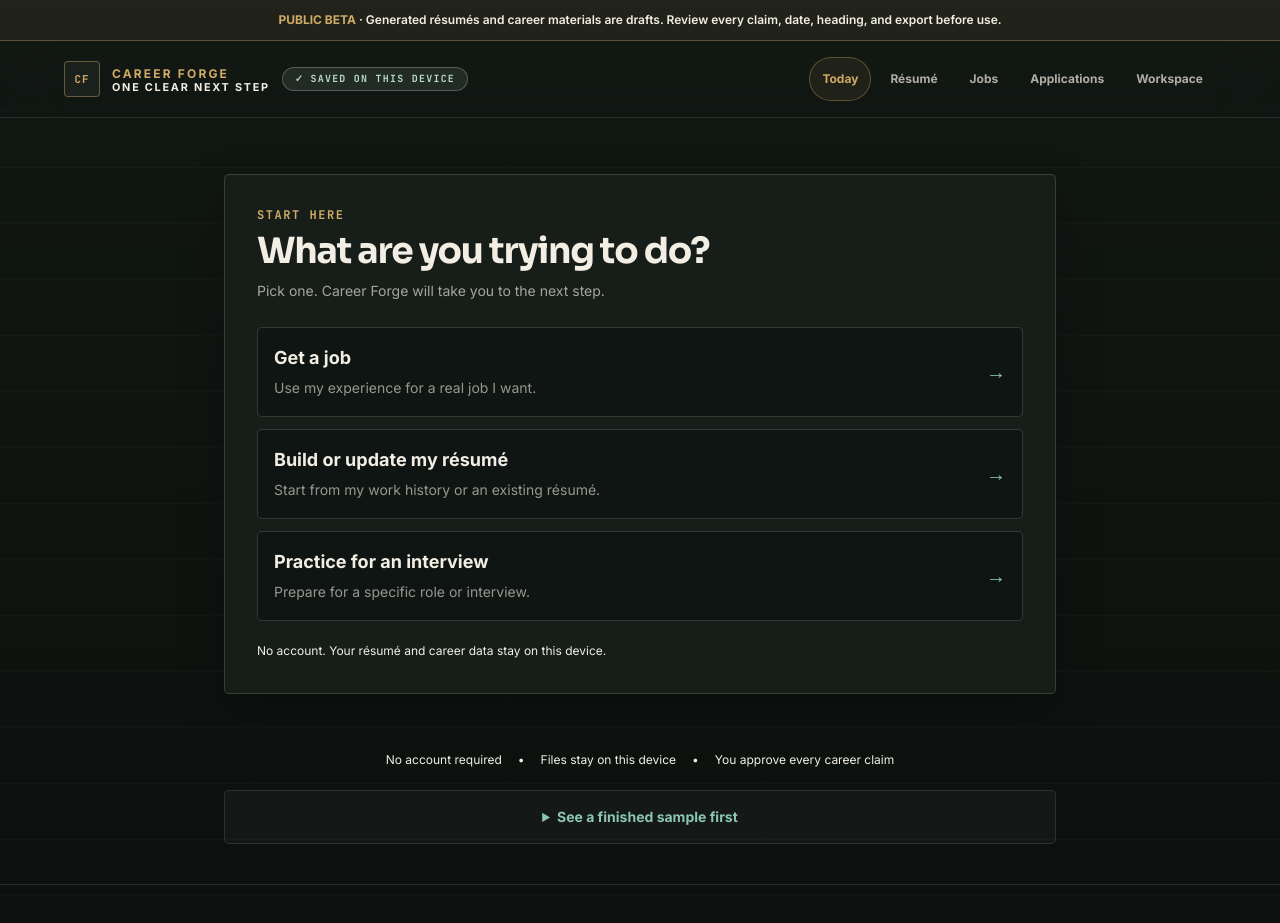
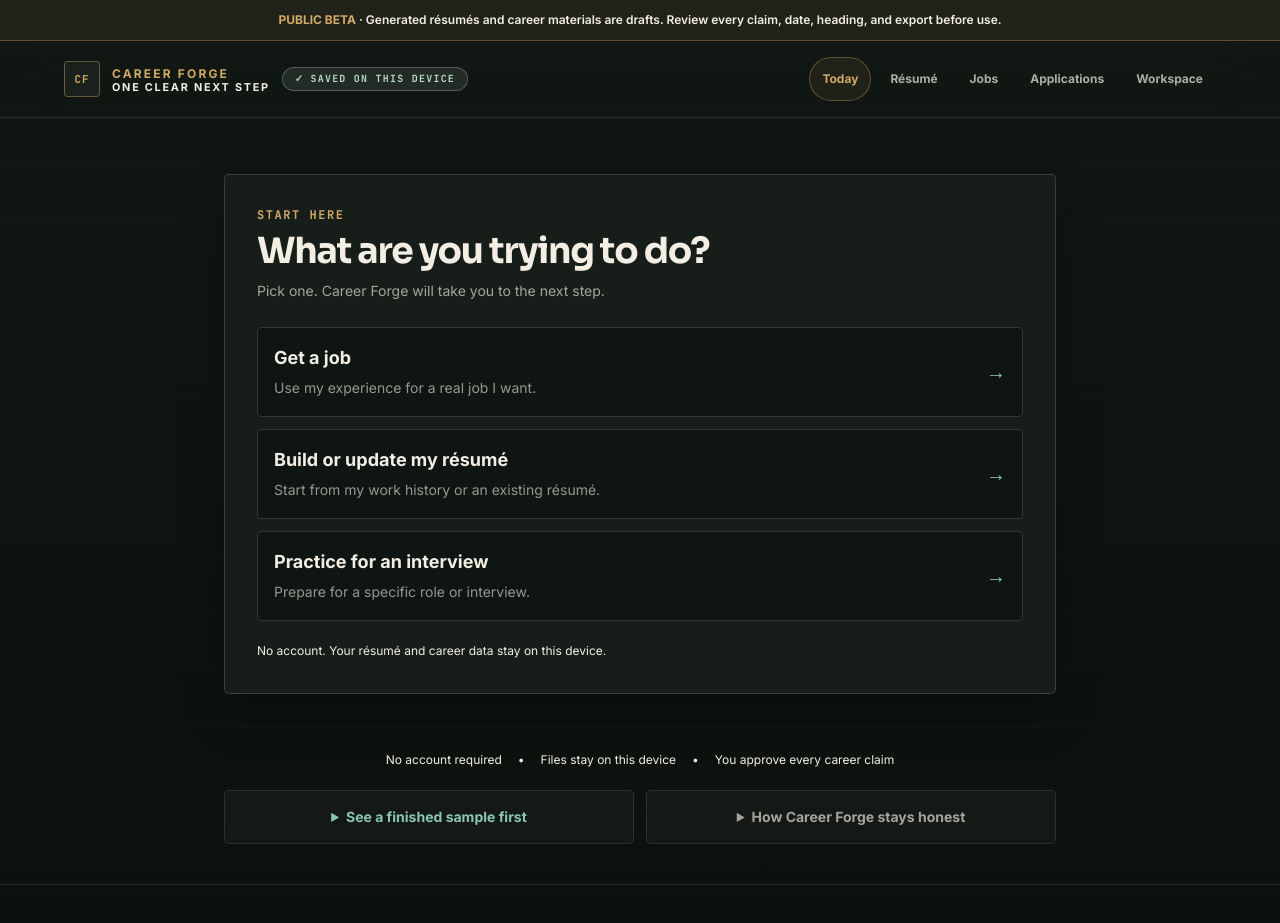
Before and after one commit to koinophobia-labs/career-forge-lite, a Next.js app: page / in a window 1280 px wide. Shown: the top 923 px of the page. Built offline with nearby package versions, Linux system fonts and the light colour scheme.

Commit message:
keep trust and moat details collapsed

```diff
--- a/src/app/page.tsx
+++ b/src/app/page.tsx
@@ -35,12 +35,30 @@ export default function Dashboard() {
             <span aria-hidden="true">•</span>
             <span>You approve every career claim</span>
           </div>
-          <details className="mt-5 rounded-xl border border-white/10 bg-white/[0.03] p-4">
-            <summary className="cursor-pointer text-center text-sm font-bold text-cyan">See a finished sample first</summary>
-            <div className="mt-5" tabIndex={0} role="region" aria-label="Finished Career Forge sample">
-              <SampleExperience />
-            </div>
-          </details>
+
+          <div className="mt-5 grid gap-3 sm:grid-cols-2">
+            <details className="rounded-xl border border-white/10 bg-white/[0.03] p-4">
+              <summary className="cursor-pointer text-center text-sm font-bold text-cyan">See a finished sample first</summary>
+              <div className="mt-5" tabIndex={0} role="region" aria-label="Finished Career Forge sample">
+                <SampleExperience />
+              </div>
+            </details>
+
+            <details className="rounded-xl border border-white/10 bg-white/[0.03] p-4">
+              <summary className="cursor-pointer text-center text-sm font-bold text-paper/65">How Career Forge stays honest</summary>
+              <div className="mt-4 grid gap-3 text-sm leading-6 text-paper/62">
+                <p>
+                  Career Forge is a local-first career evidence compiler and reviewable evidence system. It works locally
+                  without an account. Imported facts stay proposals until you approve them.
+                </p>
+                <p>
+                  <strong className="text-paper">Not another AI résumé writer.</strong> Career Forge keeps unsupported
+                  context and missing proof out of professional drafts, builds a distinct résumé for each active lane, and
+                  links generated claims to their reviewed sources.
+                </p>
+              </div>
+            </details>
+          </div>
         </section>
       )}
 
@@ -77,7 +95,7 @@ export default function Dashboard() {
 
       {hydrated && !isFirstRun && (
         <section className="mx-auto max-w-6xl px-5 pb-10 sm:px-8">
-          <details className="rounded-xl border border-white/10 bg-white/[0.03] p-4">
+          <details aria-label="Advanced workspace" className="rounded-xl border border-white/10 bg-white/[0.03] p-4">
             <summary className="cursor-pointer text-sm font-bold text-paper/60">Open full workspace</summary>
             <div className="mt-4 grid gap-2 sm:grid-cols-2 lg:grid-cols-4">
               {[
```
